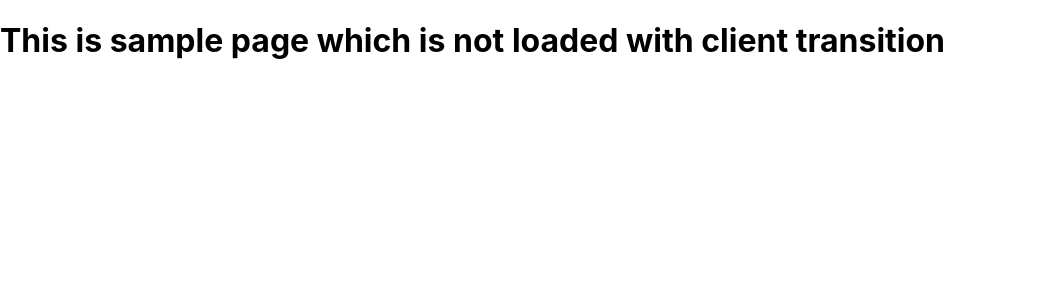
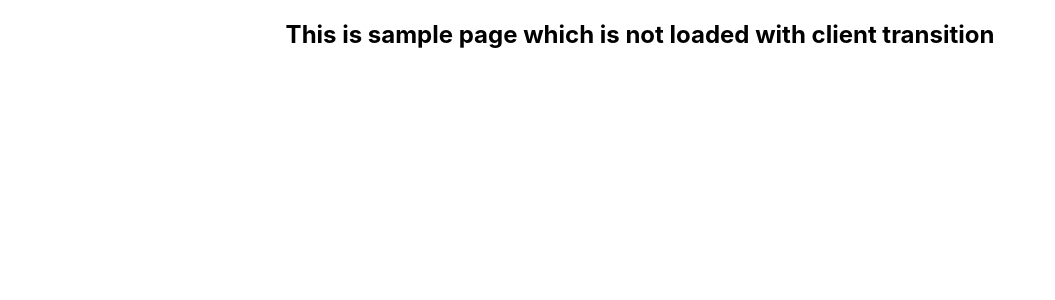
Before and after one commit to harisol/test-next.js, a Next.js app: page /server-transition in a window 1280 px wide. Shown: the top 300 px of the page, without its empty margins (0-1055 px from the left). Built offline with nearby package versions, Linux system fonts and the light colour scheme.

Commit message:
test change

```diff
--- a/pages/server-transition.tsx
+++ b/pages/server-transition.tsx
@@ -2,7 +2,9 @@ import { NextPage } from 'next';
 
 const SomePage: NextPage = () => {
   return (
-    <h1>This is sample page which is not loaded with client transition</h1>
+    <h2 style={{ textAlign: 'center' }}>
+      This is sample page which is not loaded with client transition
+    </h2>
   );
 };
 
```
